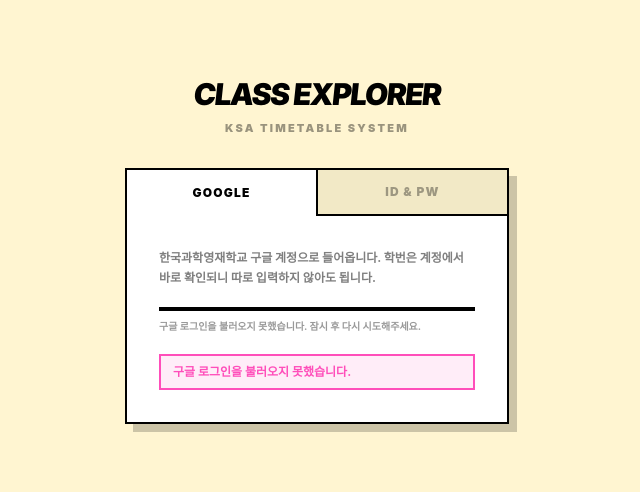
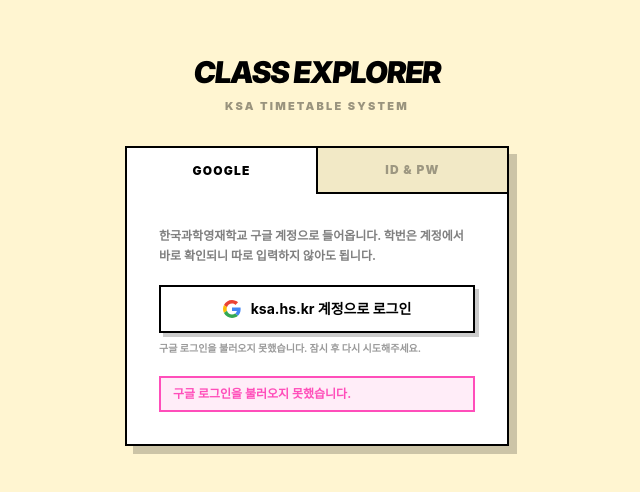
Before and after one commit to bsiku3622/class-explorer, a React (Vite) app in the folder frontend/: page / in a window 1280 px wide. Shown: the part 150-642 px from the top of the page, without its empty margins (323-963 px from the left). Built offline with nearby package versions, Linux system fonts and the light colour scheme; a web font is replaced by a local one; what @heroui/react would draw is missing.

Commit message:
style: draw the google button like an input field

```diff
--- a/frontend/src/components/GoogleLoginButton.tsx
+++ b/frontend/src/components/GoogleLoginButton.tsx
@@ -37,6 +37,28 @@
     return loader;
 };
 
+/** 구글 공식 로고 */
+const GoogleMark: React.FC = () => (
+    <svg viewBox="0 0 48 48" className="h-[18px] w-[18px] shrink-0" aria-hidden="true">
+        <path
+            fill="#EA4335"
+            d="M24 9.5c3.54 0 6.71 1.22 9.21 3.6l6.85-6.85C35.9 2.38 30.47 0 24 0 14.62 0 6.51 5.38 2.56 13.22l7.98 6.19C12.43 13.72 17.74 9.5 24 9.5z"
+        />
+        <path
+            fill="#4285F4"
+            d="M46.98 24.55c0-1.57-.15-3.09-.38-4.55H24v9.02h12.94c-.58 2.96-2.26 5.48-4.78 7.18l7.73 6c4.51-4.18 7.09-10.36 7.09-17.65z"
+        />
+        <path
+            fill="#FBBC05"
+            d="M10.53 28.59c-.48-1.45-.76-2.99-.76-4.59s.27-3.14.76-4.59l-7.98-6.19C.92 16.46 0 20.12 0 24s.92 7.54 2.56 10.78l7.97-6.19z"
+        />
+        <path
+            fill="#34A853"
+            d="M24 48c6.48 0 11.93-2.13 15.89-5.81l-7.73-6c-2.15 1.45-4.92 2.3-8.16 2.3-6.26 0-11.57-4.22-13.47-9.91l-7.98 6.19C6.51 42.62 14.62 48 24 48z"
+        />
+    </svg>
+);
+
 interface GoogleLoginButtonProps {
     onCredential: (credential: string) => void;
     onError: (message: string) => void;
@@ -45,14 +67,27 @@
 /**
  * 학교 구글 계정 로그인 버튼.
  *
- * 구글이 그려 주는 버튼이라 생김새를 우리 마음대로 바꿀 수 없습니다. 대신 테두리를
- * 감싸 나머지 화면과 어긋나 보이지 않게 했습니다.
+ * 생김새는 우리가 그리고, **눌리는 건 구글이 그린 버튼**입니다. 구글 버튼은 iframe
+ * 이라 안쪽을 손댈 수 없어서, 투명하게 만들어 우리 박스 위에 겹쳐 둡니다. 이렇게 하면
+ * 화면은 나머지와 같은 결로 맞추면서 ID 토큰 흐름은 구글 것을 그대로 씁니다.
+ *
+ * 겹친 쪽을 `scale`로 늘리는 이유는 구글 버튼이 우리 박스를 다 덮지 못하기 때문입니다 —
+ * 높이가 44px로 고정이고 `margin: -2px`로 위로 밀려 있으며, 폭도 400px에서 잘립니다.
+ * 그냥 두면 그 바깥이 눌리지 않는 자리로 남습니다. CSS `transform`은 클릭 판정도 같이
+ * 늘려 주므로, 넉넉히 늘린 뒤 박스 경계로 잘라내면(`overflow-hidden`) 박스 안은 전부
+ * 눌리고 밖은 눌리지 않습니다.
+ *
+ * hover 때 그림자를 숨기는 다른 버튼들과 달리 여기는 **인풋과 같이 focus 때만** 눌립니다.
+ * 포인터가 iframe 위에 있으면 부모 문서에 `:hover`가 아예 잡히지 않아서입니다 — 대신
+ * 커서 모양은 구글 버튼이 직접 바꿔 줍니다. `:focus-within`은 iframe 안으로 초점이
+ * 들어가도 잡히므로 키보드로 넘어올 때는 눌린 상태가 보입니다.
  *
  * `VITE_GOOGLE_CLIENT_ID`가 없으면 아무것도 그리지 않습니다 — 설정 전에도 기존
  * 로그인은 그대로 쓸 수 있어야 하니까요.
  */
 const GoogleLoginButton: React.FC<GoogleLoginButtonProps> = ({ onCredential, onError }) => {
     const holder = useRef<HTMLDivElement>(null);
+    const box = useRef<HTMLDivElement>(null);
     const [failed, setFailed] = useState(false);
 
     useEffect(() => {
@@ -73,14 +108,10 @@
                     // 학교 계정 목록만 보여 줍니다. 서버에서도 다시 확인합니다
                     hd: "ksa.hs.kr",
                 });
-                // 구글 버튼은 iframe 이라 생김새를 우리가 손댈 수 없습니다. 대신 검은
-                // 버튼을 골라 감싼 테두리와 이어 붙여, 테두리가 두 겹으로 보이지 않게 합니다.
-                // 폭도 부모에 맞춰야 안쪽에 빈 띠가 남지 않습니다
-                const width = Math.round(
-                    holder.current.parentElement?.clientWidth ?? holder.current.clientWidth,
-                );
+                // 폭은 우리 박스에 맞춰야 좌우에 눌리지 않는 자리가 남지 않습니다
+                const width = Math.round(box.current?.clientWidth ?? 300);
                 google.accounts.id.renderButton(holder.current, {
-                    theme: "filled_black",
+                    theme: "outline",
                     size: "large",
                     text: "signin_with",
                     shape: "rectangular",
@@ -104,8 +135,24 @@
 
     return (
         <div className="space-y-2">
-            <div className="flex justify-center overflow-hidden border-2 border-black bg-black">
-                <div ref={holder} />
+            <div className="group relative">
+                <div
+                    ref={box}
+                    className="flex items-center justify-center gap-2.5 border-2 border-black bg-white px-4 py-3 shadow-[4px_4px_0_0_rgba(0,0,0,0.2)] transition-all duration-100 group-focus-within:shadow-none"
+                >
+                    <GoogleMark />
+                    <span className="text-sm font-bold text-black">
+                        ksa.hs.kr 계정으로 로그인
+                    </span>
+                </div>
+                {/* 실제로 눌리는 구글 버튼. 보이지 않게 덮어 둡니다 */}
+                <div className="absolute inset-0 overflow-hidden">
+                    <div
+                        ref={holder}
+                        className="absolute inset-0 cursor-pointer opacity-0"
+                        style={{ transform: "translateY(2px) scale(1.05, 1.3)" }}
+                    />
+                </div>
             </div>
             {failed && (
                 <p className="text-[10px] font-bold text-black/40">
```
Also changed, not shown: 2 other files (tests, documents, lock files or other folders).
